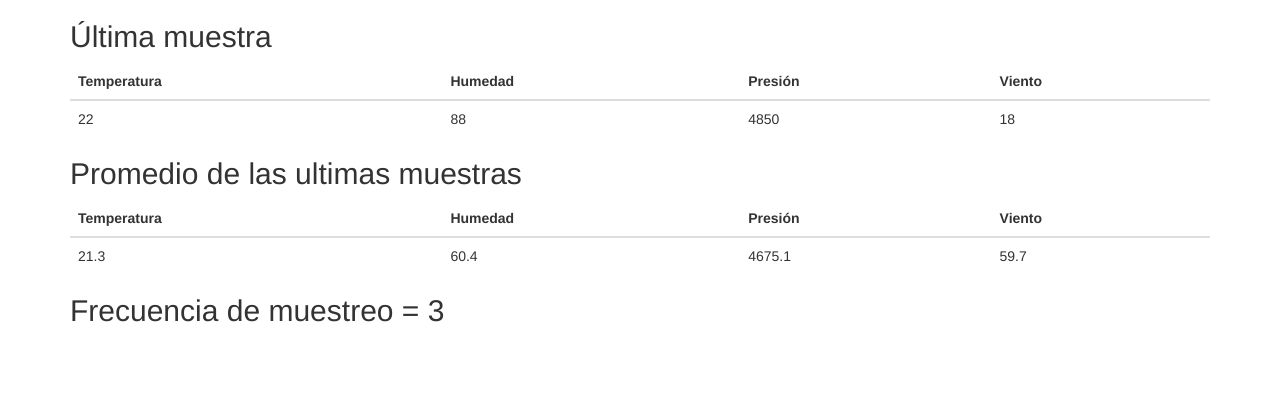
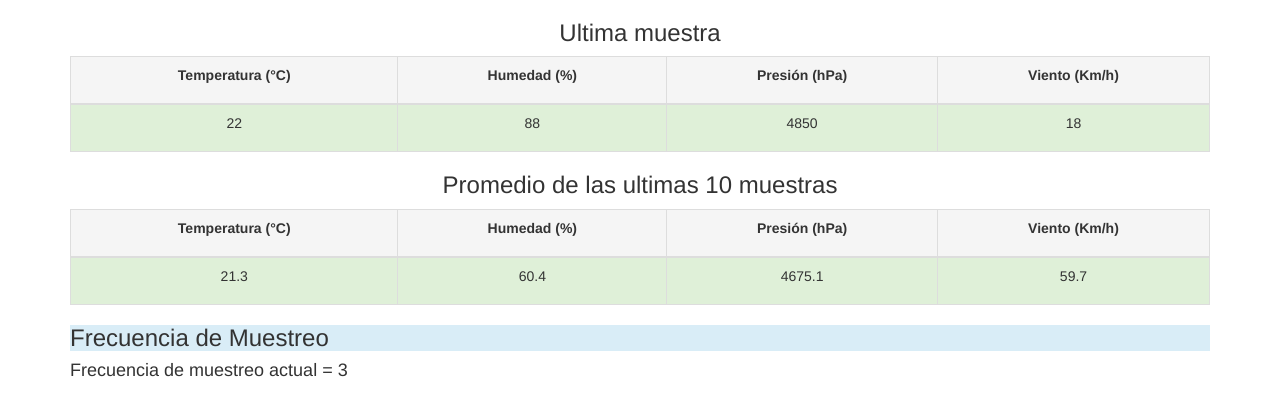
Before and after one commit to francofico/Practica1_TPII, a Flask app: page / in a window 1280 px wide. Shown: the top 416 px of the page. Run offline with Flask 2, Linux system fonts and the light colour scheme; some libraries are stand-ins or nearby versions.

Commit message:
Actualizado Ej3

```diff
--- a/Ejercicio 3/templates/index.html
+++ b/Ejercicio 3/templates/index.html
@@ -4,6 +4,7 @@
   <title>Taller de Proyecto II</title>
   <meta charset="utf-8">
   <meta name="viewport" content="width=device-width, initial-scale=1">
+  <meta http-equiv="refresh" content="{{frec}}">
   <link rel="stylesheet" href="https://maxcdn.bootstrapcdn.com/bootstrap/3.3.7/css/bootstrap.min.css">
   <script src="https://ajax.googleapis.com/ajax/libs/jquery/3.2.1/jquery.min.js"></script>
   <script src="https://maxcdn.bootstrapcdn.com/bootstrap/3.3.7/js/bootstrap.min.js"></script>
@@ -11,45 +12,56 @@
 <body>
 
 <div class="container">
-  <h2>Última muestra</h2>
-  <table class="table">
+  <div class="widget-header">
+    <i class="icon-th-list"></i>
+      <h3><p class="text-center">Ultima muestra</p></h3>
+  </div> <!-- /widget-header -->
+
+  <table class="table table-striped table-bordered">
     <thead>
-      <tr>
-        <th>Temperatura</th>
-        <th>Humedad</th>
-        <th>Presión</th>
-        <th>Viento</th>
+      <tr class="active">
+        <th><p class="text-center">Temperatura (°C)</p></th>
+        <th><p class="text-center">Humedad (%)</p></th>
+        <th><p class="text-center">Presión (hPa)</p></th>
+        <th><p class="text-center">Viento (Km/h)</p></th>
       </tr>
     </thead>
     <tbody>
-	    <tr>
-	        <td>{{temp}}</td>
-	        <td>{{hum}}</td>
-	        <td>{{pres}}</td>
-	        <td>{{viento}}</td>
-    	</tr>
+      <tr class="success">
+          <td><p class="text-center">{{temp}}</p></td>
+          <td><p class="text-center">{{hum}}</p></td>
+          <td><p class="text-center">{{pres}}</p></td>
+          <td><p class="text-center">{{viento}}</p></td>
+      </tr>
     </tbody>
   </table>
-  <h2>Promedio de las ultimas muestras</h2>
-  <table class="table">
+  <div class="widget-header">
+    <i class="icon-th-list"></i>
+      <h3><p class="text-center">Promedio de las ultimas 10 muestras</p></h3>
+  </div> <!-- /widget-header -->
+  <table class="table table-striped table-bordered">
     <thead>
-      <tr>
-        <th>Temperatura</th>
-        <th>Humedad</th>
-        <th>Presión</th>
-        <th>Viento</th>
+      <tr class="active">
+        <th><p class="text-center">Temperatura (°C)</p></th>
+        <th><p class="text-center">Humedad (%)</p></th>
+        <th><p class="text-center">Presión (hPa)</p></th>
+        <th><p class="text-center">Viento (Km/h)</p></th>
       </tr>
     </thead>
     <tbody>
-	    <tr>
-	        <td>{{promedioTemp}}</td>
-	        <td>{{promedioHum}}</td>
-	        <td>{{promedioPres}}</td>
-	        <td>{{promedioViento}}</td>
-    	</tr>
+      <tr class="success">
+          <td><p class="text-center">{{promedioTemp}}</p></td>
+          <td><p class="text-center">{{promedioHum}}</p></td>
+          <td><p class="text-center">{{promedioPres}}</p></td>
+          <td><p class="text-center">{{promedioViento}}</p></td>
+      </tr>
     </tbody>
   </table>
-  <h2>Frecuencia de muestreo = {{frec}}</h2>
+  <div class="widget-header">
+    <i class="icon-th-list"></i>
+      <h3><p class="bg-info">Frecuencia de Muestreo</p></h3>
+  </div> <!-- /widget-header -->
+    <h4>Frecuencia de muestreo actual = {{frec}}</h4>
 </div>
 
 </body>
```
